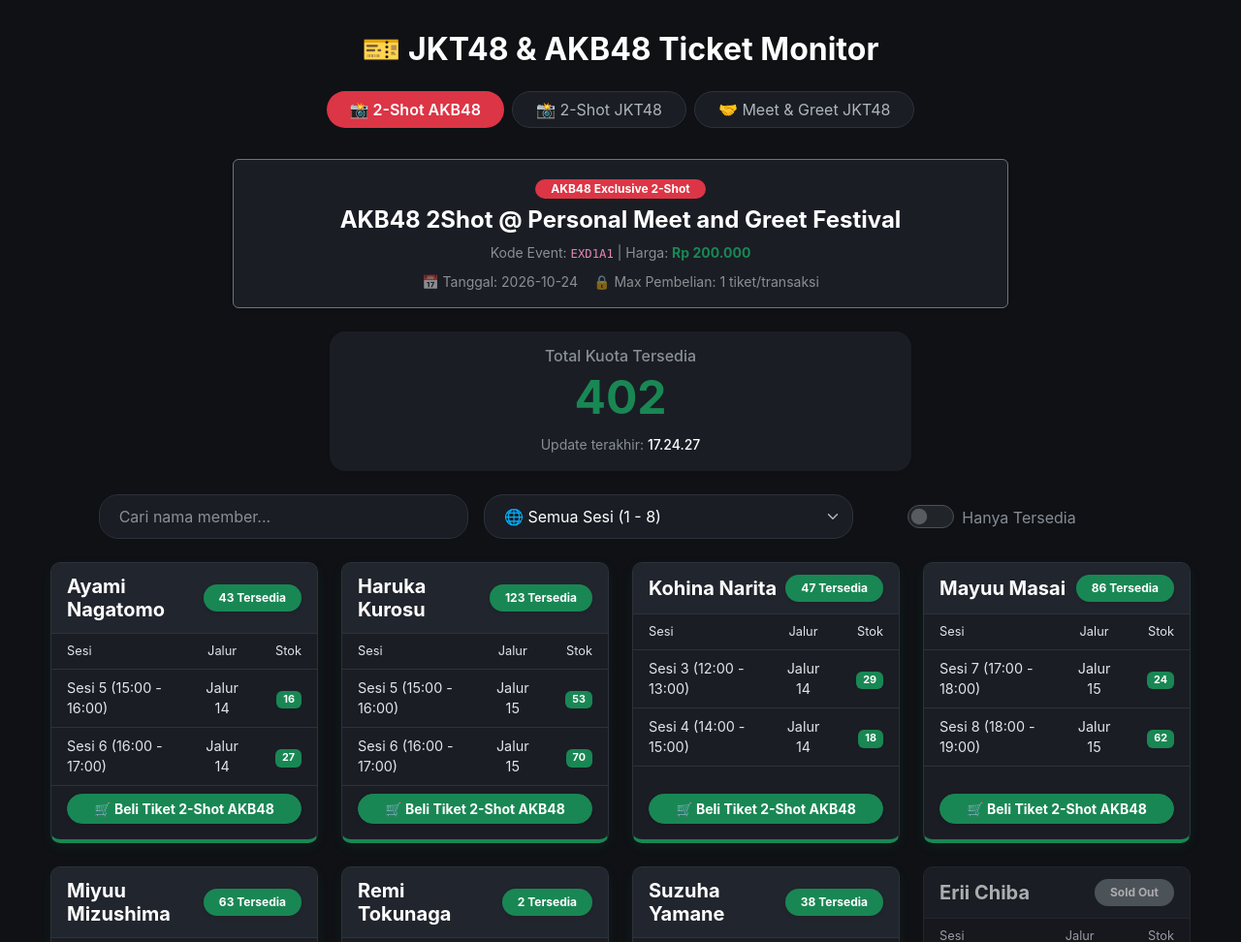
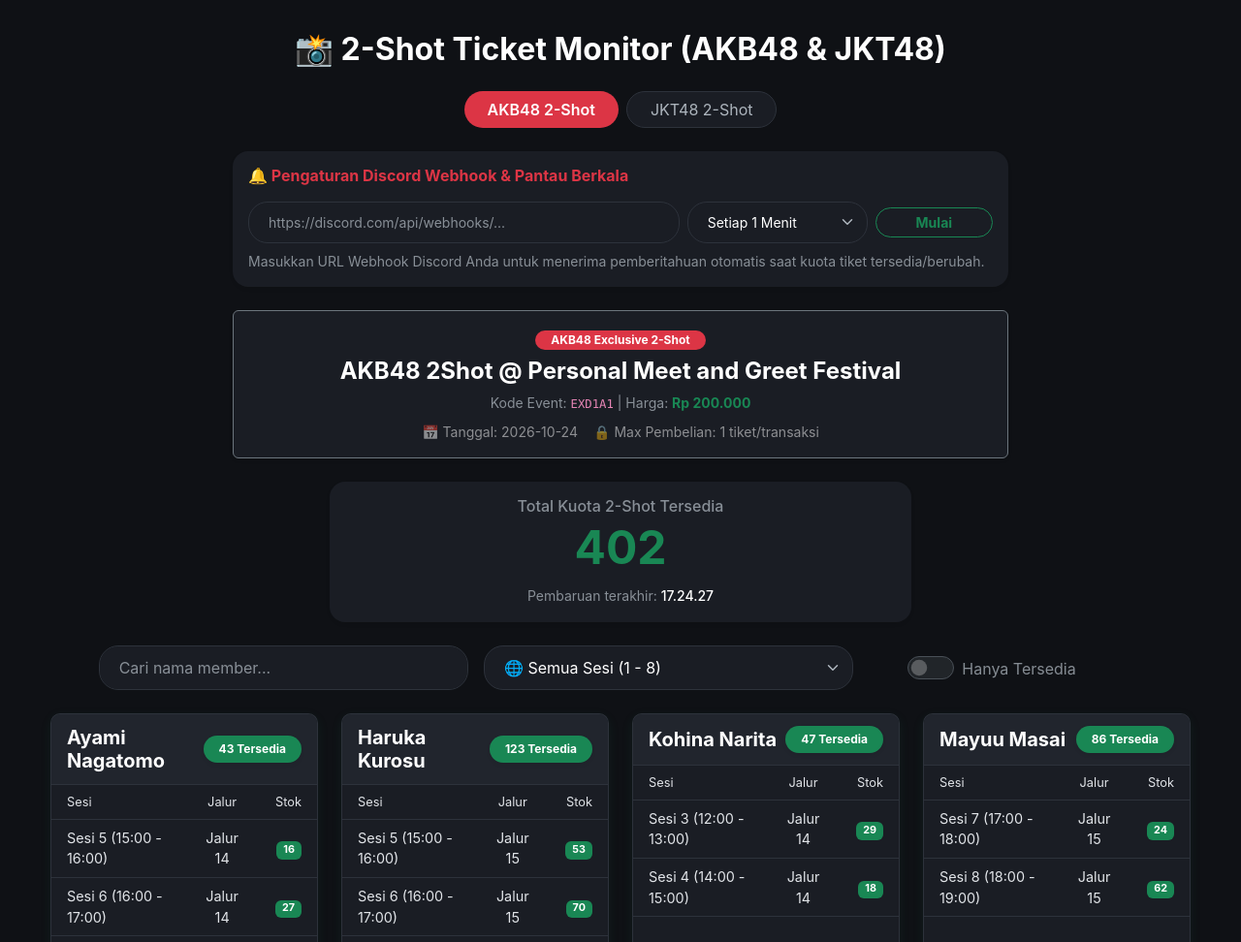
Before and after one commit to fmcrawford/monitoring, a Flask app: page / in a window 1280 px wide. Shown: the top 972 px of the page at 97% size. Run offline with Flask 3, Linux system fonts and the light colour scheme.

Commit message:
Update index.html

```diff
--- a/templates/index.html
+++ b/templates/index.html
@@ -3,7 +3,7 @@
 <head>
     <meta charset="UTF-8">
     <meta name="viewport" content="width=device-width, initial-scale=1.0">
-    <title>JKT48 & AKB48 Ticket Monitor</title>
+    <title>2-Shot Ticket Monitor (AKB48 & JKT48)</title>
     <link href="https://cdn.jsdelivr.net/npm/bootstrap@5.3.0/dist/css/bootstrap.min.css" rel="stylesheet">
     <style>
         body { background-color: #0f1115; color: #ffffff; padding-top: 2rem; padding-bottom: 2rem; font-family: -apple-system, BlinkMacSystemFont, "Segoe UI", Roboto, sans-serif; }
@@ -14,36 +14,51 @@
         .has-tickets { border-bottom: 4px solid #198754; box-shadow: 0 4px 12px rgba(25, 135, 84, 0.1); }
         .sold-out-item { opacity: 0.65; border-bottom: 4px solid #6c757d; }
         .sold-out-item:hover { opacity: 1; }
-        .special-card { border: 1px solid #ffc107; box-shadow: 0 0 15px rgba(255, 193, 7, 0.15); border-bottom: 4px solid #ffc107; }
-        .special-header { background: linear-gradient(145deg, #2a220b 0%, #1a1d24 100%); border-bottom: 1px solid #4a3805; }
-        .special-title { color: #ffc107 !important; text-shadow: 0 0 8px rgba(255,193,7,0.4); }
-        .extra-session-banner { text-align: center; padding: 4px 0; font-size: 0.7rem; font-weight: 700; letter-spacing: 1px; }
-        .extra-session-banner.eligible { background-color: #dc3545; color: white; border-bottom: 1px solid #a71d2a; }
-        .extra-session-banner.maxed { background-color: #343a40; color: #adb5bd; border-bottom: 1px solid #212529; }
         .table-dark { --bs-table-bg: transparent; margin-bottom: 0; }
         .table-dark td, .table-dark th { border-color: #2d323b; color: #e1e4e8; padding: 8px 16px; }
-        .search-box, .form-select { background-color: #1a1d24; border: 1px solid #2d323b; color: white; border-radius: 20px; padding: 10px 20px; }
-        .search-box:focus, .form-select:focus { background-color: #242833; border-color: #dc3545; color: white; box-shadow: 0 0 0 0.25rem rgba(220, 53, 69, 0.25); }
+        .search-box, .form-select, .form-control { background-color: #1a1d24; border: 1px solid #2d323b; color: white; border-radius: 20px; padding: 10px 20px; }
+        .search-box:focus, .form-select:focus, .form-control:focus { background-color: #242833; border-color: #dc3545; color: white; box-shadow: 0 0 0 0.25rem rgba(220, 53, 69, 0.25); }
         .form-select option { background-color: #1a1d24; color: white; }
         .btn-custom-active { background-color: #dc3545; color: white; font-weight: 600; border: none; }
         .btn-custom-inactive { background-color: #1a1d24; color: #adb5bd; border: 1px solid #2d323b; }
         .btn-custom-inactive:hover { background-color: #242833; color: white; }
-        .star-btn { cursor: pointer; transition: transform 0.2s, color 0.2s; user-select: none; }
-        .star-btn:hover { transform: scale(1.2); }
     </style>
 </head>
 <body>
 
 <div class="container-fluid" style="max-width: 1200px;">
     <div class="d-flex align-items-center justify-content-center mb-4 gap-2">
-        <h2 class="m-0 fw-bold">🎫 JKT48 & AKB48 Ticket Monitor</h2>
+        <h2 class="m-0 fw-bold">📸 2-Shot Ticket Monitor (AKB48 & JKT48)</h2>
     </div>
 
-    <!-- Toggle 3 Pilihan Kategori -->
+    <!-- Toggle Kategori 2-Shot -->
     <div class="d-flex justify-content-center gap-2 mb-4 flex-wrap">
-        <button id="btn-akb-2shot" class="btn btn-custom-active px-4 rounded-pill mb-2" onclick="switchCategory('akb_2shot')">📸 2-Shot AKB48</button>
-        <button id="btn-jkt-2shot" class="btn btn-custom-inactive px-4 rounded-pill mb-2" onclick="switchCategory('jkt_2shot')">📸 2-Shot JKT48</button>
-        <button id="btn-mg" class="btn btn-custom-inactive px-4 rounded-pill mb-2" onclick="switchCategory('mg')">🤝 Meet & Greet JKT48</button>
+        <button id="btn-akb-2shot" class="btn btn-custom-active px-4 rounded-pill" onclick="switchCategory('akb_2shot')">AKB48 2-Shot</button>
+        <button id="btn-jkt-2shot" class="btn btn-custom-inactive px-4 rounded-pill" onclick="switchCategory('jkt_2shot')">JKT48 2-Shot</button>
+    </div>
+
+    <!-- Panel Pengaturan Webhook Discord & Auto-Refresh -->
+    <div class="card card-header-custom border-0 rounded-4 mb-4 shadow-sm mx-auto" style="max-width: 800px;">
+        <div class="card-body">
+            <h6 class="fw-bold mb-3 text-danger">🔔 Pengaturan Discord Webhook & Pantau Berkala</h6>
+            <div class="row g-2 align-items-center">
+                <div class="col-md-7">
+                    <input type="text" id="discordWebhookInput" class="form-control form-control-sm w-100" placeholder="https://discord.com/api/webhooks/...">
+                </div>
+                <div class="col-md-3">
+                    <select id="intervalSelect" class="form-select form-select-sm w-100">
+                        <option value="0">Auto-Check: Mati</option>
+                        <option value="30">Setiap 30 Detik</option>
+                        <option value="60" selected>Setiap 1 Menit</option>
+                        <option value="300">Setiap 5 Menit</option>
+                    </select>
+                </div>
+                <div class="col-md-2">
+                    <button id="btnToggleMonitor" class="btn btn-outline-success btn-sm w-100 rounded-pill fw-bold" onclick="toggleMonitor()">Mulai</button>
+                </div>
+            </div>
+            <div class="form-text text-muted mt-2 small">Masukkan URL Webhook Discord Anda untuk menerima pemberitahuan otomatis saat kuota tiket tersedia/berubah.</div>
+        </div>
     </div>
 
     <!-- Info Box Event Banner -->
@@ -52,22 +67,19 @@
     <!-- Info Box Total Kuota -->
     <div class="card card-header-custom border-0 rounded-4 mb-4 shadow-sm mx-auto" style="max-width: 600px;">
         <div class="card-body text-center">
-            <h5 class="text-muted mb-1 fs-6">Total Kuota Tersedia</h5>
+            <h5 class="text-muted mb-1 fs-6">Total Kuota 2-Shot Tersedia</h5>
             <div class="display-5 fw-bold text-success mb-2" id="total-quota">0</div>
-            <small class="text-muted">Update terakhir: <span id="last-update" class="fw-medium text-white">-</span></small>
+            <small class="text-muted">Pembaruan terakhir: <span id="last-update" class="fw-medium text-white">-</span></small>
         </div>
     </div>
 
-    <!-- Banner Announcement -->
-    <div id="announcement-container"></div>
-
-    <!-- Kontrol UX: Search, Dropdown Sesi, Filter -->
+    <!-- Kontrol: Search, Dropdown Sesi, Filter Tersedia -->
     <div class="row g-3 mb-4 align-items-center justify-content-center">
         <div class="col-md-4">
             <input type="text" id="searchBox" class="form-control search-box w-100" placeholder="Cari nama member..." onkeyup="applyFilters()">
         </div>
         <div class="col-md-4" id="session-dropdown-wrapper"></div>
-        <div class="col-md-3" id="filter-toggle-container">
+        <div class="col-md-3">
             <div class="form-check form-switch d-flex align-items-center gap-2 m-0">
                 <input class="form-check-input fs-4 m-0" type="checkbox" role="switch" id="availableOnlyToggle" onchange="applyFilters()">
                 <label class="form-check-label text-muted" style="padding-top: 2px;" for="availableOnlyToggle">Hanya Tersedia</label>
@@ -75,11 +87,11 @@
         </div>
     </div>
 
-    <!-- Data Container (Grid) -->
+    <!-- Container Konten Grid Member -->
     <div id="data-container">
         <div class="text-center py-5 text-muted">
             <div class="spinner-border text-danger mb-3" role="status"></div>
-            <div>Menyinkronkan data...</div>
+            <div>Memuat data 2-Shot...</div>
         </div>
     </div>
 </div>
@@ -87,11 +99,14 @@
 <script src="https://cdn.jsdelivr.net/npm/bootstrap@5.3.0/dist/js/bootstrap.bundle.min.js"></script>
 
 <script>
-    let favoriteMembers = JSON.parse(localStorage.getItem('jkt48_favorites')) || ["Grace Octaviani"];
     let currentCategory = 'akb_2shot';
     let rawData = [];
     let selectedSessionFilter = 'all';
+    let monitorTimer = null;
+    let isMonitoringActive = false;
+    let previousQuotaSnapshot = {};
 
+    // Data Statis AKB48 2-Shot
     const akb2ShotData = {
         "status": true,
         "message": "Berhasil mendapatkan data",
@@ -163,28 +178,16 @@
         ]
     };
 
-    function toggleFavorite(memberName) {
-        const index = favoriteMembers.indexOf(memberName);
-        if (index > -1) { favoriteMembers.splice(index, 1); } else { favoriteMembers.push(memberName); }
-        localStorage.setItem('jkt48_favorites', JSON.stringify(favoriteMembers));
-        applyFilters();
-    }
-
     function switchCategory(category) {
         currentCategory = category;
-        document.getElementById('btn-akb-2shot').className = category === 'akb_2shot' ? 'btn btn-custom-active px-4 rounded-pill mb-2' : 'btn btn-custom-inactive px-4 rounded-pill mb-2';
-        document.getElementById('btn-jkt-2shot').className = category === 'jkt_2shot' ? 'btn btn-custom-active px-4 rounded-pill mb-2' : 'btn btn-custom-inactive px-4 rounded-pill mb-2';
-        document.getElementById('btn-mg').className = category === 'mg' ? 'btn btn-custom-active px-4 rounded-pill mb-2' : 'btn btn-custom-inactive px-4 rounded-pill mb-2';
+        document.getElementById('btn-akb-2shot').className = category === 'akb_2shot' ? 'btn btn-custom-active px-4 rounded-pill' : 'btn btn-custom-inactive px-4 rounded-pill';
+        document.getElementById('btn-jkt-2shot').className = category === 'jkt_2shot' ? 'btn btn-custom-active px-4 rounded-pill' : 'btn btn-custom-inactive px-4 rounded-pill';
 
         selectedSessionFilter = 'all';
         fetchData();
     }
 
-    async function fetchData() {
-        document.getElementById('announcement-container').innerHTML = '';
-        document.getElementById('event-info-container').innerHTML = '';
-        document.getElementById('session-dropdown-wrapper').innerHTML = '';
-
+    async function fetchData(isBackgroundCheck = false) {
         let membersList = [];
         let totalQuotaCount = 0;
 
@@ -196,13 +199,15 @@
             document.getElementById('total-quota').innerText = totalQuotaCount;
             document.getElementById('last-update').innerText = new Date().toLocaleTimeString('id-ID');
 
-            renderAKBEventHeader(eventDataArray);
-            renderSessionDropdown(eventDataArray);
-            processRawData(membersList);
+            if (!isBackgroundCheck) {
+                renderAKBEventHeader(eventDataArray);
+                renderSessionDropdown(eventDataArray);
+            }
+            processRawData(membersList, isBackgroundCheck);
         } else {
-            const endpoint = currentCategory === 'jkt_2shot' ? '/api/status' : '/api/mg';
+            // Endpoint untuk 2-Shot JKT48
             try {
-                const response = await fetch(endpoint);
+                const response = await fetch('/api/status');
                 const resJson = await response.json();
                 membersList = resJson.members || [];
 
@@ -210,10 +215,16 @@
                 document.getElementById('total-quota').innerText = resJson.total_quota !== undefined ? resJson.total_quota : totalQuotaCount;
                 document.getElementById('last-update').innerText = new Date().toLocaleTimeString('id-ID');
 
-                processRawData(membersList);
+                if (!isBackgroundCheck) {
+                    document.getElementById('event-info-container').innerHTML = '';
+                    document.getElementById('session-dropdown-wrapper').innerHTML = '';
+                }
+                processRawData(membersList, isBackgroundCheck);
             } catch (error) {
                 console.error("Fetch error:", error);
-                document.getElementById('data-container').innerHTML = `<div class="text-center py-5 text-danger">Gagal mengambil data dari server: ${error.message}</div>`;
+                if (!isBackgroundCheck) {
+                    document.getElementById('data-container').innerHTML = `<div class="text-center py-5 text-danger">Gagal mengambil data dari server: ${error.message}</div>`;
+                }
             }
         }
     }
@@ -228,8 +239,7 @@
                         quota: det.available_quota,
                         session: `${sess.label} (${sess.start_time.substring(0,5)} - ${sess.end_time.substring(0,5)})`,
                         track: det.label,
-                        date: sess.date,
-                        detailCode: det.session_detail_code
+                        date: sess.date
                     });
                 });
             }
@@ -273,7 +283,7 @@
         applyFilters();
     }
 
-    function processRawData(members) {
+    function processRawData(members, isBackgroundCheck) {
         const grouped = {};
         members.forEach(m => {
             if (!grouped[m.name]) {
@@ -284,24 +294,94 @@
         });
 
         rawData = Object.values(grouped);
+
+        // Periksa perubahan stok jika background monitoring aktif
+        if (isBackgroundCheck) {
+            checkQuotaChangesAndNotify();
+        }
+
         applyFilters();
+    }
+
+    function checkQuotaChangesAndNotify() {
+        const webhookUrl = document.getElementById('discordWebhookInput').value.trim();
+        if (!webhookUrl) return;
+
+        let changesFound = [];
+        rawData.forEach(member => {
+            member.sessions.forEach(sess => {
+                let key = `${member.name}_${sess.session}_${sess.track || 'default'}`;
+                let oldQuota = previousQuotaSnapshot[key] !== undefined ? previousQuotaSnapshot[key] : sess.quota;
+
+                if (sess.quota > oldQuota) {
+                    changesFound.push(`🟢 **${member.name}** (${sess.session} - ${sess.track || 'Jalur Utama'}): Kuota bertambah dari **${oldQuota}** menjadi **${sess.quota}**!`);
+                }
+                previousQuotaSnapshot[key] = sess.quota;
+            });
+        });
+
+        if (changesFound.length > 0) {
+            sendDiscordNotification(webhookUrl, `🚨 **RESTOCK ALERT 2-SHOT (${currentCategory.toUpperCase()})** 🚨\n\n` + changesFound.join('\n'));
+        }
+    }
+
+    function sendDiscordNotification(url, message) {
+        fetch(url, {
+            method: 'POST',
+            headers: { 'Content-Type': 'application/json' },
+            body: JSON.stringify({ content: message })
+        }).catch(err => console.error("Gagal mengirim webhook Discord:", err));
+    }
+
+    function toggleMonitor() {
+        const btn = document.getElementById('btnToggleMonitor');
+        const intervalVal = parseInt(document.getElementById('intervalSelect').value);
+        const webhookUrl = document.getElementById('discordWebhookInput').value.trim();
+
+        if (!isMonitoringActive) {
+            if (!webhookUrl) {
+                alert('Silakan masukkan URL Webhook Discord terlebih dahulu!');
+                return;
+            }
+            if (intervalVal === 0) {
+                alert('Silakan pilih interval waktu pengecekan otomatis!');
+                return;
+            }
+
+            // Inisialisasi snapshot awal
+            rawData.forEach(member => {
+                member.sessions.forEach(sess => {
+                    let key = `${member.name}_${sess.session}_${sess.track || 'default'}`;
+                    previousQuotaSnapshot[key] = sess.quota;
+                });
+            });
+
+            isMonitoringActive = true;
+            btn.className = "btn btn-danger btn-sm w-100 rounded-pill fw-bold";
+            btn.innerText = "Berhenti";
+            document.getElementById('discordWebhookInput').disabled = true;
+            document.getElementById('intervalSelect').disabled = true;
+
+            monitorTimer = setInterval(() => {
+                fetchData(true);
+            }, intervalVal * 1000);
+        } else {
+            isMonitoringActive = false;
+            clearInterval(monitorTimer);
+            btn.className = "btn btn-outline-success btn-sm w-100 rounded-pill fw-bold";
+            btn.innerText = "Mulai";
+            document.getElementById('discordWebhookInput').disabled = false;
+            document.getElementById('intervalSelect').disabled = false;
+        }
     }
 
     function applyFilters() {
         const searchQuery = document.getElementById('searchBox').value.toLowerCase();
         const showAvailableOnly = document.getElementById('availableOnlyToggle').checked;
         const container = document.getElementById('data-container');
-        const announcementContainer = document.getElementById('announcement-container');
-
-        let eligibleForExtra = [];
 
         let filteredData = rawData.filter(member => {
-            if (currentCategory === 'mg' && member.totalQuota === 0 && member.sessions.length < 4) {
-                eligibleForExtra.push(member.name);
-            }
-
             const matchesSearch = member.name.toLowerCase().includes(searchQuery);
-
             let matchesSession = true;
             let displayedSessions = member.sessions;
 
@@ -316,18 +396,6 @@
             return matchesSearch && matchesSession && matchesAvailability;
         });
 
-        if (currentCategory === 'mg' && eligibleForExtra.length > 0) {
-            announcementContainer.innerHTML = `
-                <div class="alert alert-danger mb-4 mx-auto d-flex align-items-center border-0 shadow-sm" style="max-width: 800px; background-color: #2a1114; color: #f8d7da; border: 1px solid #58151c !important;">
-                    <div class="fs-2 me-3">📢</div>
-                    <div>
-                        <strong class="text-danger fw-bold">Member Berpotensi Mendapat Sesi Tambahan:</strong><br>
-                        <span style="font-size: 0.9rem;">${eligibleForExtra.join(', ')}</span>
-                    </div>
-                </div>
-            `;
-        }
-
         filteredData.sort((a, b) => {
             if (a.totalQuota > 0 && b.totalQuota === 0) return -1;
             if (a.totalQuota === 0 && b.totalQuota > 0) return 1;
@@ -339,9 +407,7 @@
             return;
         }
 
-        let favoriteHtml = '';
-        let regularHtml = '';
-
+        let cardsHtml = '';
         filteredData.forEach(memberData => {
             let sessionsToRender = memberData.sessions;
             if (currentCategory === 'akb_2shot' && selectedSessionFilter !== 'all') {
@@ -350,28 +416,11 @@
 
             const currentFilteredQuota = sessionsToRender.reduce((acc, s) => acc + s.quota, 0);
             const isAvailable = currentFilteredQuota > 0;
-            const isFavorite = favoriteMembers.includes(memberData.name);
-
             const itemClass = isAvailable ? 'has-tickets' : 'sold-out-item';
-            const specialCardClass = isFavorite && (currentCategory === 'mg' || currentCategory === 'jkt_2shot') ? 'special-card' : '';
-            const specialHeaderClass = isFavorite && (currentCategory === 'mg' || currentCategory === 'jkt_2shot') ? 'special-header' : '';
-            const specialTitleClass = isFavorite && (currentCategory === 'mg' || currentCategory === 'jkt_2shot') ? 'special-title' : 'text-white';
-
-            const starIcon = isFavorite ? '★' : '☆';
-            const starColor = isFavorite ? '#ffc107' : '#6c757d';
 
             const badgeHtml = isAvailable
                 ? `<span class="badge bg-success rounded-pill px-3 py-2 shadow-sm">${currentFilteredQuota} Tersedia</span>`
                 : `<span class="badge bg-secondary rounded-pill px-3 py-2">Sold Out</span>`;
-
-            let extraSessionHtml = '';
-            if (currentCategory === 'mg' && memberData.totalQuota === 0) {
-                if (memberData.sessions.length < 4) {
-                    extraSessionHtml = `<div class="extra-session-banner eligible">🔥 POTENSI SESI TAMBAHAN</div>`;
-                } else {
-                    extraSessionHtml = `<div class="extra-session-banner maxed">🛑 SOLD OUT (MAX 4 SESI)</div>`;
-                }
-            }
 
             let tableRows = '';
             sessionsToRender.forEach(s => {
@@ -389,10 +438,6 @@
                 `;
             });
 
-            const starHtml = currentCategory !== 'akb_2shot'
-                ? `<span class="fs-4 star-btn" style="color: ${starColor};" onclick="toggleFavorite('${memberData.name}')" title="Tandai sebagai Favorit">${starIcon}</span>`
-                : '';
-
             let buyButtonHtml = '';
             if (currentCategory === 'akb_2shot' && isAvailable) {
                 buyButtonHtml = `
@@ -404,17 +449,13 @@
                 `;
             }
 
-            const cardHtml = `
+            cardsHtml += `
                 <div class="col">
-                    <div class="member-card ${itemClass} ${specialCardClass}">
-                        <div class="card-header-member ${specialHeaderClass}">
-                            <div class="d-flex align-items-center gap-2">
-                                ${starHtml}
-                                <h5 class="m-0 fw-bold ${specialTitleClass}">${memberData.name}</h5>
-                            </div>
+                    <div class="member-card ${itemClass}">
+                        <div class="card-header-member">
+                            <h5 class="m-0 fw-bold text-white">${memberData.name}</h5>
                             ${badgeHtml}
                         </div>
-                        ${extraSessionHtml}
                         <div class="card-body p-0 flex-grow-1">
                             <table class="table table-dark table-sm align-middle mb-2" style="font-size: 0.9rem;">
                                 <thead class="text-muted border-bottom border-secondary" style="font-size: 0.8rem;">
@@ -433,35 +474,12 @@
                     </div>
                 </div>
             `;
-
-            if (isFavorite && currentCategory !== 'akb_2shot') {
-                favoriteHtml += cardHtml;
-            } else {
-                regularHtml += cardHtml;
-            }
         });
 
-        let finalRender = '';
-        if (currentCategory !== 'akb_2shot' && favoriteHtml !== '') {
-            finalRender += `
-                <div class="col-12 mb-3 mt-2">
-                    <h4 class="fw-bold text-warning border-bottom border-warning pb-2 d-inline-block pe-4">⭐ Member Favorit Anda</h4>
-                </div>
-                ${favoriteHtml}`;
-            if (regularHtml !== '') {
-                finalRender += `
-                    <div class="col-12 mb-3 mt-5">
-                        <h4 class="fw-bold text-white border-bottom border-secondary pb-2 d-inline-block pe-4">👥 Member Lainnya</h4>
-                    </div>
-                    ${regularHtml}`;
-            }
-        } else {
-            finalRender = regularHtml;
-        }
-
-        container.innerHTML = `<div class="row row-cols-1 row-cols-md-2 row-cols-lg-3 row-cols-xl-4 g-4">${finalRender}</div>`;
+        container.innerHTML = `<div class="row row-cols-1 row-cols-md-2 row-cols-lg-3 row-cols-xl-4 g-4">${cardsHtml}</div>`;
     }
 
+    // Inisialisasi awal saat halaman dibuka
     fetchData();
 </script>
 
```
